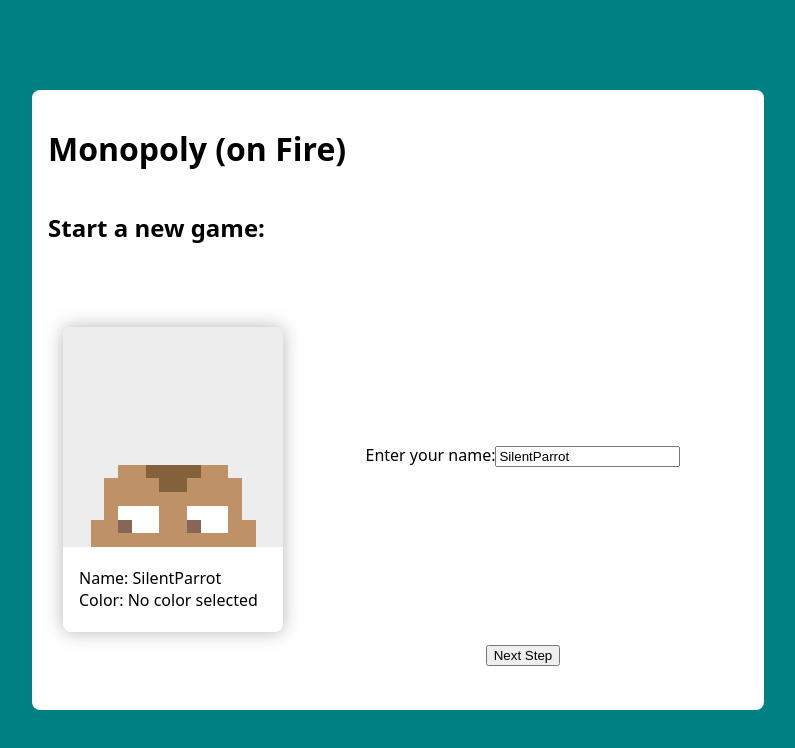
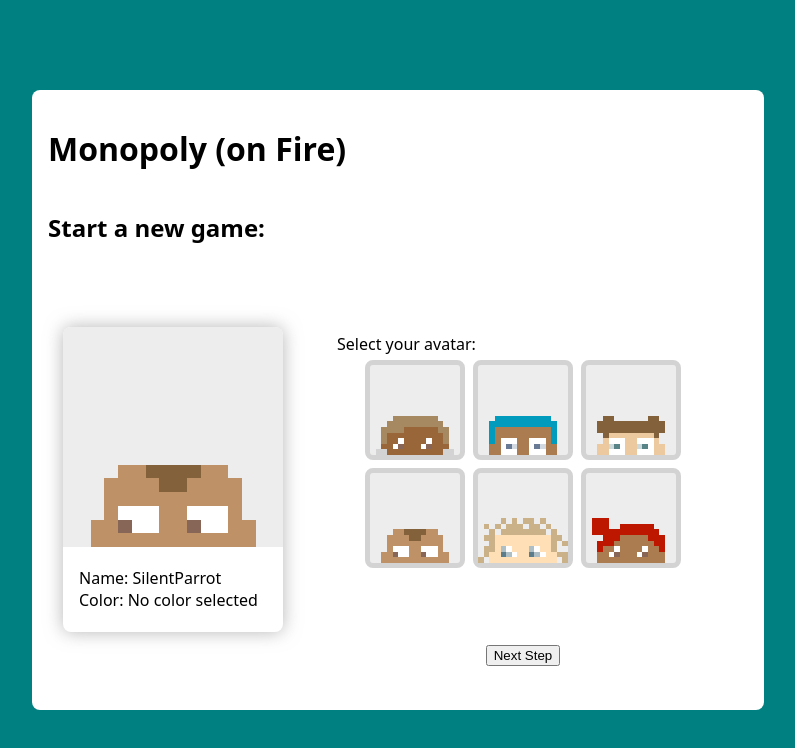
Before and after one commit to mbosselmann/pyropoly, a Next.js app: page / in a window 1280 px wide. Shown: the top 748 px of the page, without its empty margins (242-1037 px from the left). Built offline with nearby package versions, Linux system fonts and the light colour scheme.

Commit message:
Refactor update user data functionality

```diff
--- a/src/components/CustomGroupForm.tsx
+++ b/src/components/CustomGroupForm.tsx
@@ -10,7 +10,6 @@
   updateOpponents?: (arg0: string) => void;
   updateUser?: (arg0: string, arg1: string) => void;
   selectedColor: string;
-  selectedAvatar: string;
   legend: string;
   inputName: string;
 }
@@ -22,7 +21,6 @@
   updateUser,
   type,
   selectedColor,
-  selectedAvatar,
   legend,
   inputName,
 }: FormSectionProps) {
@@ -35,7 +33,7 @@
       <legend>{legend}</legend>
       {type === "radio" &&
         avatars &&
-        avatars.map(({ id, name }) => (
+        avatars.map(({ id, name, isSelected }) => (
           <CustomInput
             key={id}
             id={id}
@@ -43,10 +41,10 @@
             avatarName={name}
             name={inputName}
             labelText={name}
-            isSelected={selectedAvatar === name}
+            isSelected={isSelected}
             colorCode={selectedColor}
             onChange={() => {
-              if (updateUser) updateUser("avatar", name);
+              if (updateUser) updateUser("name", name);
             }}
           />
         ))}
--- a/src/components/NewGameForm.tsx
+++ b/src/components/NewGameForm.tsx
@@ -10,7 +10,7 @@
   currentStep: number;
   updateCurrentStep: (arg0: number) => void;
   updateOpponents: (arg0: string) => void;
-  user: { name: string; avatar: string; color: string };
+  user: { name: string; username: string; color: string };
   updateUser: (arg0: string, arg1: string) => void;
 }
 
@@ -36,32 +36,30 @@
   return (
     <Form aria-labelledby="game-start">
       {currentStep === 1 && (
-        <div>
-          <label htmlFor="user-name">Enter your name:</label>
-          <input
-            type="text"
-            id="user-name"
-            defaultValue={user.name}
-            onChange={(event) => updateUser("name", event.target.value)}
-          />
-        </div>
-      )}
-      {currentStep === 2 && (
         <CustomGroupForm
           type="radio"
           avatars={avatars}
-          selectedAvatar={user.avatar}
           legend="Select your avatar:"
           updateUser={updateUser}
           selectedColor={user.color}
           inputName="avatar"
         />
       )}
+      {currentStep === 2 && (
+        <div>
+          <label htmlFor="user-name">Enter your name:</label>
+          <input
+            type="text"
+            id="user-name"
+            defaultValue={user.username ?? "Silent Parrot"}
+            onChange={(event) => updateUser("username", event.target.value)}
+          />
+        </div>
+      )}
       {currentStep === 3 && (
         <CustomGroupForm
           type="radio"
           colors={colors}
-          selectedAvatar={user.avatar}
           legend="Select your color:"
           updateUser={updateUser}
           selectedColor={user.color}
@@ -73,7 +71,6 @@
           type="checkbox"
           colors={colors}
           avatars={avatars.filter((avatar) => avatar.name !== user.name)}
-          selectedAvatar={user.avatar}
           legend="Select your opponents:"
           updateOpponents={updateOpponents}
           selectedColor={user.color}
--- a/src/components/Player.tsx
+++ b/src/components/Player.tsx
@@ -40,7 +40,7 @@
         {AVATAR_MAP[selectedAvatar.toLowerCase()]}
       </AvatarIcon>
       <List role="list">
-        <li>Name: {userName}</li>
+        <li>Name: {userName ?? "SilentParrot"}</li>
         <li>
           Color:{" "}
           {colors.find((color) => color.code === selectedColor)?.name ??
--- a/src/pages/_app.tsx
+++ b/src/pages/_app.tsx
@@ -7,19 +7,39 @@
 import { Avatar } from "@/types/Avatar";
 
 export default function App({ Component, pageProps }: AppProps) {
-  const [players, setPlayers] = useState<Avatar[]>(avatars);
+  const [players, setPlayers] = useState(avatars);
   const [currentFieldMessage, setCurrentFieldMessage] = useState(
     findMessage(0) ?? ""
   );
   const [currentPlayer, setCurrentPlayer] = useState(players[0].id);
-  const [user, setUser] = useState({
-    name: "SilentParrot",
-    color: "",
-    avatar: "charlie",
-  });
 
   function updateUser(key: string, value: string) {
-    setUser({ ...user, [key]: value });
+    if (key === "name") {
+      const oldUserAvatar: Avatar | undefined = players.find(
+        (player) => player.isSelected
+      );
+      const newUserAvatar = players.find((player) => player.name === value);
+      if (newUserAvatar) {
+        return setPlayers(
+          players.map((player, index) =>
+            player.id === newUserAvatar.id
+              ? {
+                  ...oldUserAvatar,
+                  ...newUserAvatar,
+                  isSelected: true,
+                  username: oldUserAvatar?.username ?? "Silent Parrot",
+                }
+              : avatars[index]
+          )
+        );
+      }
+    }
+
+    return setPlayers(
+      players.map((player) =>
+        player.isSelected ? { ...player, [key]: value } : player
+      )
+    );
   }
 
   function findMessage(fieldNumber: number) {
@@ -80,7 +100,7 @@
         setNextPlayer={setNextPlayer}
         updateOpponents={updateOpponents}
         updateUser={updateUser}
-        user={user}
+        user={players.find((player) => player.isSelected) ?? avatars[3]}
       />
     </>
   );
--- a/src/pages/board.tsx
+++ b/src/pages/board.tsx
@@ -37,6 +37,7 @@
     setHasRolled(false);
     setNumber(0);
   }
+  console.log(players);
 
   return (
     <>
--- a/src/pages/index.tsx
+++ b/src/pages/index.tsx
@@ -11,7 +11,7 @@
   avatars: Avatar[];
   colors: Color[];
   updateOpponents: (arg0: string) => void;
-  user: { name: string; avatar: string; color: string };
+  user: { name: string; username: string; color: string };
   updateUser: (arg0: string, arg1: string) => void;
 }
 
@@ -72,9 +72,9 @@
         <Title id="game-start">Start a new game:</Title>
         <CurrentStateOfUserInput>
           <Player
-            selectedAvatar={user.avatar}
+            selectedAvatar={user.name}
             selectedColor={user.color}
-            userName={user.name}
+            userName={user.username}
             colors={colors}
           />
         </CurrentStateOfUserInput>
--- a/src/types/Avatar.tsx
+++ b/src/types/Avatar.tsx
@@ -4,4 +4,5 @@
   playerLocation: number;
   isSelected: boolean;
   isOpponent: boolean;
+  username?: string;
 };
```
Also changed, not shown: src/components/FieldItem.tsx (+6 -4 lines).
